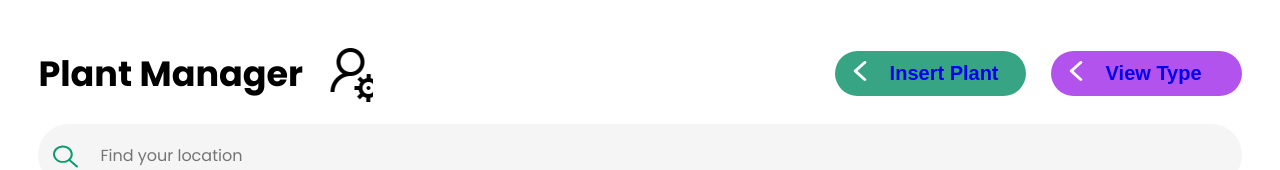
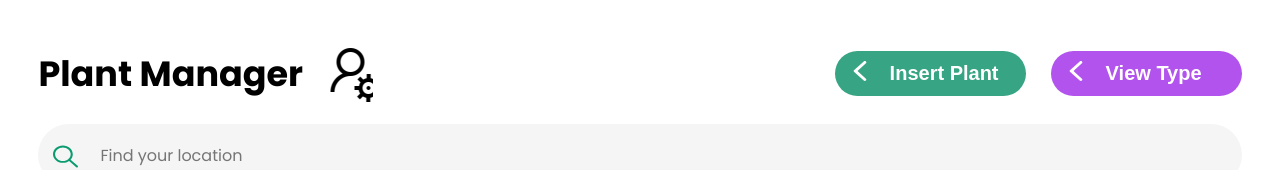
Before and after one commit to ThawatJaru/automated_plant_react, a React (Create React App) app: page /home-admin in a window 1280 px wide. Shown: the top 170 px of the page. Built offline with nearby package versions, Linux system fonts and the light colour scheme.

Commit message:
fix:LINK

```diff
--- a/src/App.js
+++ b/src/App.js
@@ -32,9 +32,9 @@ function App() {
                 <Route path='/home-admin' element={<HomeAdmin />} />
                 <Route path='/view-plant-type' element={<ViewPlantType />} />
                 <Route path='/plant/:id' element={<PlantDetailPage />} />
-                <Route path='/add-plant' element={<AddPlant />} />
+                <Route path='/insert-plant-slot' element={<AddPlant />} />
                 <Route path='/add-plant-type' element={<AddPlantType />} />
-                <Route path='/confirm-add-plant' element={<ConfirmAddPlant />} />
+                <Route path='/confirm-add-plant-slot' element={<ConfirmAddPlant />} />
             </Routes>
         </>
     )
--- a/src/pages/HomeAdmin.js
+++ b/src/pages/HomeAdmin.js
@@ -2,6 +2,7 @@ import React, { useState } from 'react'
 import styles from '../styles/sass/pages/homeAdmin.module.scss'
 import FilterBar from '../components/items/filterBar'
 import ProductList from '../components/products/productList'
+import { Link } from 'react-router-dom'
 const HomeAdmin = () => {
     const [catSelected, setCatSelected] = useState("ALL")
     return (
@@ -17,29 +18,31 @@ const HomeAdmin = () => {
                 </div>
                 <div className="container_right_home_admin">
                     <div className="pos_btn_insert_plant_home_admin">
+                        <Link to='/insert-plant-slot'>
                         <button className="btn_insert_plant_home_admin">
                             <div className="pos_icon_home_admin">
                                 <img src="/img/icon/icon_arrow.svg" alt="" width="20" height="20" />
                             </div>
-                            <a href="/add-plant">
+
                                 <div className="pos_text_insert_home_admin">
                                     Insert Plant
                                 </div>
-                            </a>
+
                         </button>
+                        </Link>
                     </div>
 
                     <div className="pos_btn_insert_plant_home_admin">
+                        <Link to='/view-plant-type'>
                         <button className="btn_view_type_home_admin">
                             <div className="pos_icon_home_admin">
                                 <img src="/img/icon/icon_arrow.svg" alt="" width="20" height="20" />
                             </div>
-                            <a href="/view-plant-type">
                                 <div className="pos_text_insert_home_admin">
                                     View Type
                                 </div>
-                            </a>
                         </button>
+                        </Link>
                     </div>
                 </div>
             </div>
--- a/src/pages/Login.js
+++ b/src/pages/Login.js
@@ -18,7 +18,7 @@ function Login() {
     if (!dataForm.username) {
       setError({
         status: true,
-        massage: "something went wrong"
+        massage: "Username or Password is incorrect"
       })
       return
     }
--- a/src/pages/addPlant.js
+++ b/src/pages/addPlant.js
@@ -39,7 +39,8 @@ const AddPlant = () => {
                 <BiImageAdd size={130} />
               </div>
               <div className={styles.but_select_img}>Select Image</div>
-              <input type="file" id='file' />
+              <input type="file" id='file'  />
+
             </label>
           </div>
           {/* grid 2 */}
```
